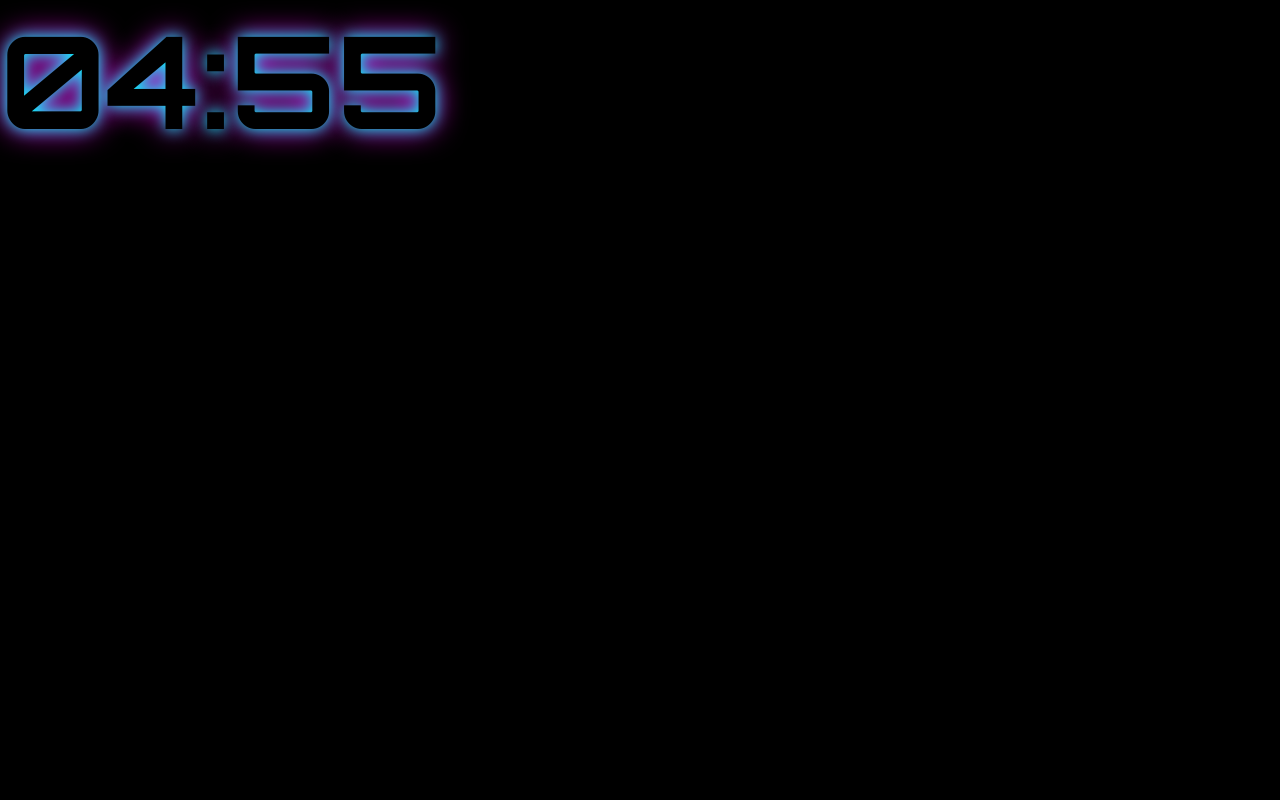
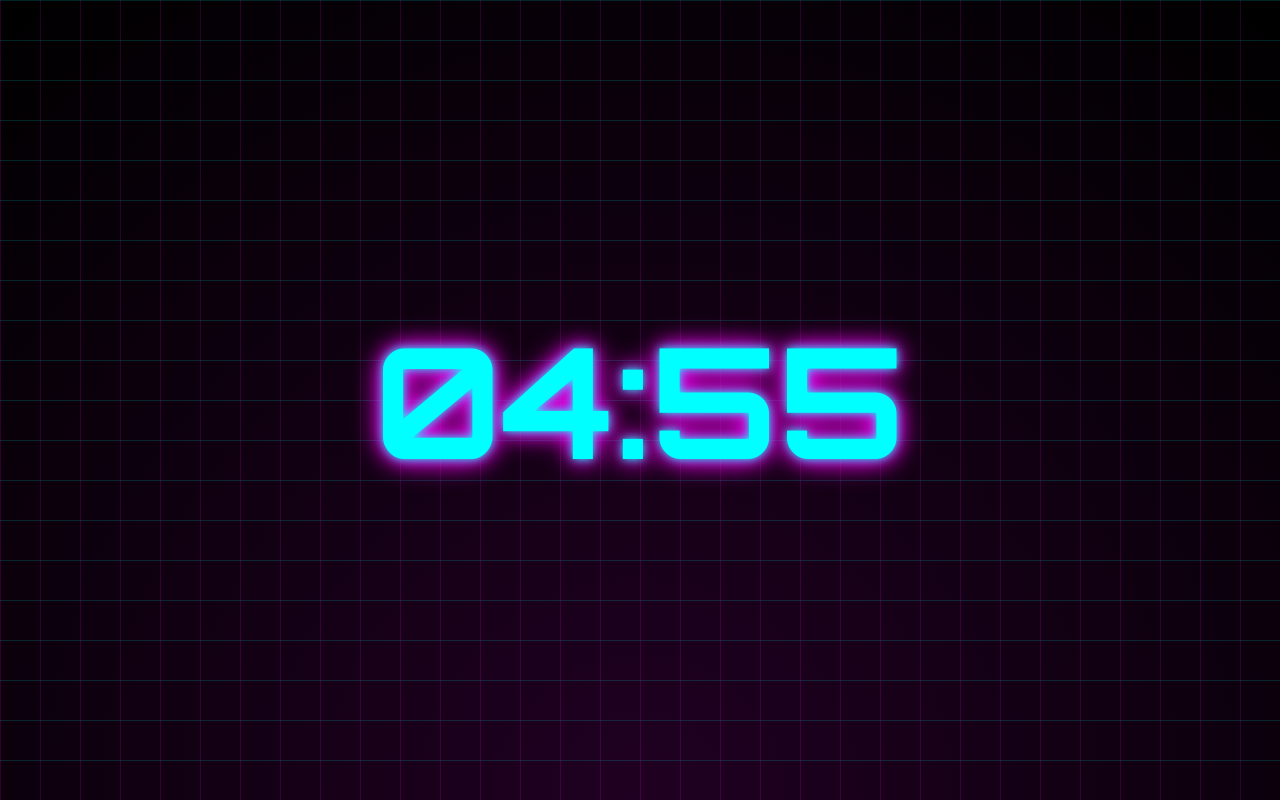
Before and after one commit to Vega6573/neon-countdown, a plain HTML site: page Index.html in a window 1280 px wide. Drawn offline with Linux system fonts and the light colour scheme.

Commit message:
Update style.css

```diff
--- a/style.css
+++ b/style.css
@@ -1,55 +1,37 @@
-body, html {
+/* Full-screen body reset */
+html, body {
   margin: 0;
   padding: 0;
+  overflow: hidden;
+  width: 100%;
   height: 100%;
-  background-color: #000000;
-  font-family: 'Orbitron', sans-serif;
-  overflow: hidden;
+  background-color: #020113;
 }
 
-/* Background grid */
-.overlay-background {
-  position: fixed;
+/* Synthwave grid + gradient background */
+.background {
+  position: absolute;
   width: 100%;
   height: 100%;
   background:
-    radial-gradient(ellipse at center, #200022 0%, #000000 100%),
-    repeating-linear-gradient(90deg, rgba(255,0,255,0.1) 0px, transparent 1px 40px),
-    repeating-linear-gradient(0deg, rgba(0,255,255,0.1) 0px, transparent 1px 40px);
-  z-index: 0;
+    linear-gradient(90deg, rgba(255,0,255,0.15) 1px, transparent 1px) 0 0 / 40px 40px,
+    linear-gradient(rgba(0,255,255,0.15) 1px, transparent 1px) 0 0 / 40px 40px,
+    radial-gradient(circle at bottom, #200022, #000000);
+  z-index: 1;
 }
 
-/* Glowing frame structure */
-.frame {
+/* Centered, glowing timer text */
+#timer {
   position: absolute;
   top: 50%;
   left: 50%;
-  width: 60%;
   transform: translate(-50%, -50%);
-  text-align: center;
+  font-family: 'Orbitron', sans-serif;
+  font-size: 12vw; /* Scales with canvas width */
   color: #00ffff;
-  z-index: 1;
+  text-shadow:
+    0 0 10px #00ffff,
+    0 0 20px #ff00ff,
+    0 0 30px #ff00ff;
+  z-index: 2;
 }
-
-/* Glowing timer text */
-#timer {
-  font-size: 10vw;
-  text-shadow: 0 0 15px #00ffff, 0 0 30px #ff00ff;
-}
-
-/* Decorative bars */
-.glow-bar {
-  height: 10px;
-  width: 100%;
-  background: linear-gradient(to right, #ff00ff, #00ffff);
-  box-shadow: 0 0 15px #ff00ff;
-  margin: 20px 0;
-}
-
-.glow-bar.top {
-  margin-top: -30px;
-}
-
-.glow-bar.bottom {
-  margin-bottom: -30px;
-}
```
